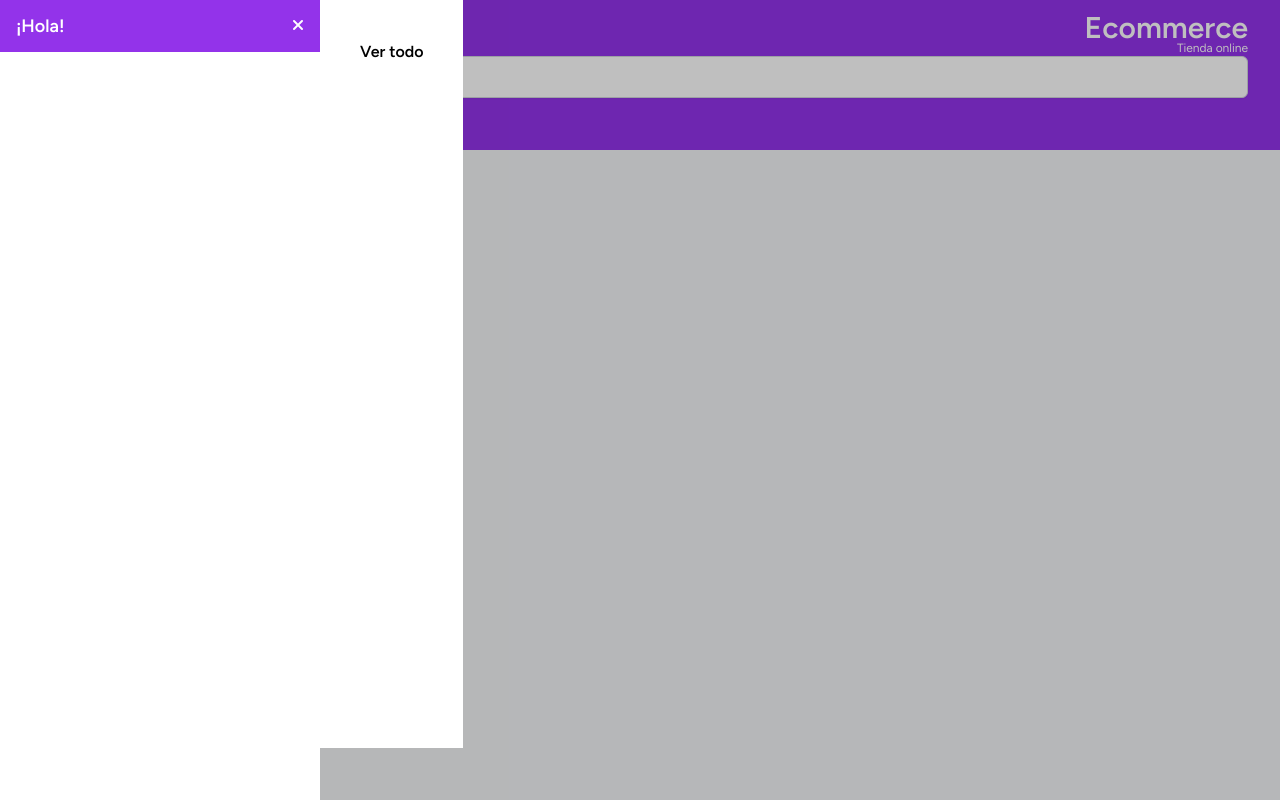
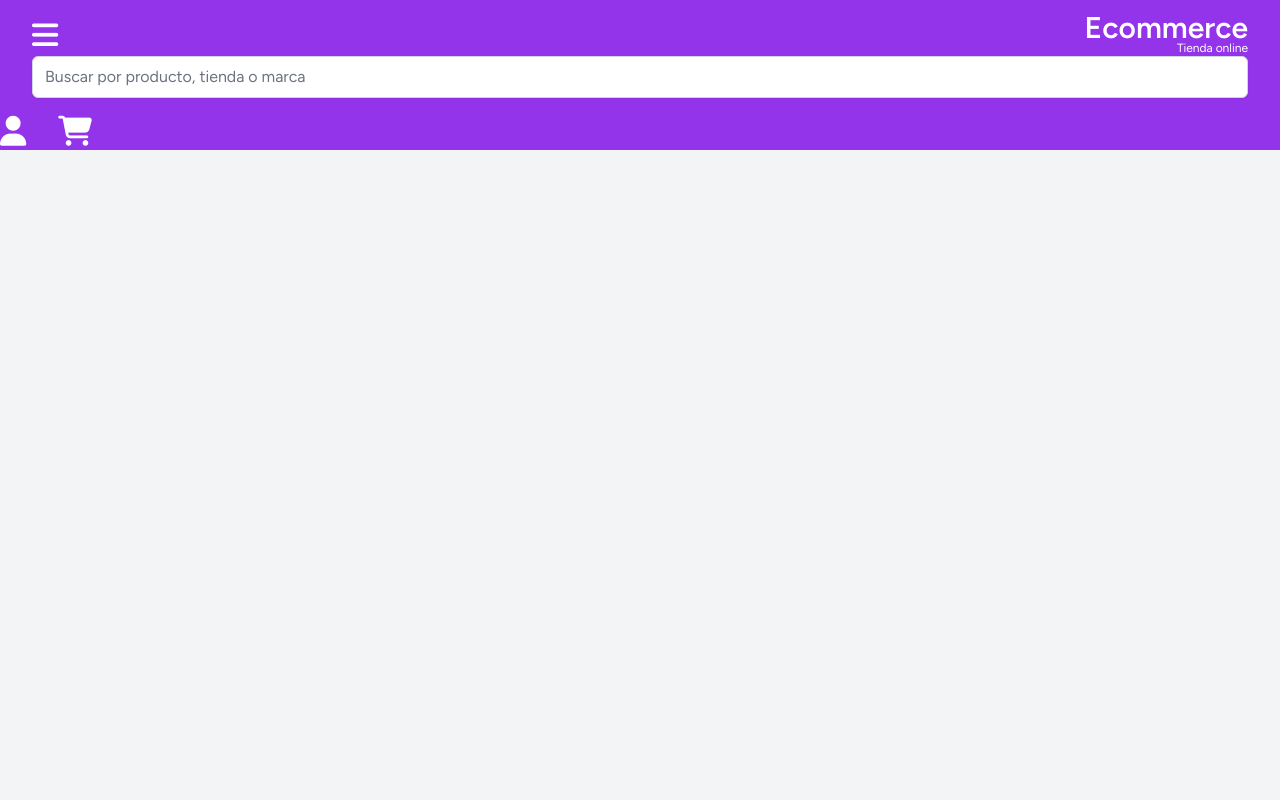
Before and after one commit to danielcelis17/Backend-Deliweb, a Laravel app: page / in a window 1280 px wide. Run offline with Laravel 12, Linux system fonts and the light colour scheme; data that the repository does not hold is empty; style sheets or scripts are compiled from the project's sources; parts of the project's set-up code (start-up, migrations or seed data) failed here and were passed over; some libraries are stand-ins or nearby versions.

Commit message:
Agregar funcionalidad al menu

```diff
--- a/resources/views/livewire/navigation.blade.php
+++ b/resources/views/livewire/navigation.blade.php
@@ -1,10 +1,12 @@
-<div>
+<div x-data="{
+    open: false,
+}">
     <header class="bg-purple-600">
 
         <x-container class="px-4 py-4">
             <div class="flex justify-between items-center space-x-8">
 
-                <button class="text-xl md:text-3xl">
+                <button class="text-xl md:text-3xl" x-on:click="open = true">
                     <i class="fas fa-bars text-white"></i>
                 </button>
 
@@ -41,9 +43,9 @@
 
     </header>
 
-    <div class="fixed top-0 left-0 inset-0 bg-black bg-opacity-25 z-10"></div>
+    <div x-show="open" x-on:click="open = false" style="display: none" class="fixed top-0 left-0 inset-0 bg-black bg-opacity-25 z-10"></div>
 
-    <div class="fixed top-0 left-0 z-20">
+    <div x-show="open" style="display: none" class="fixed top-0 left-0 z-20">
 
         <div class="flex">
 
@@ -56,7 +58,7 @@
                             ¡Hola!
                         </span>
 
-                        <button>
+                        <button x-on:click="open = false" >
                             <i class="fas fa-times"></i>
                         </button>
                     </div>
```
